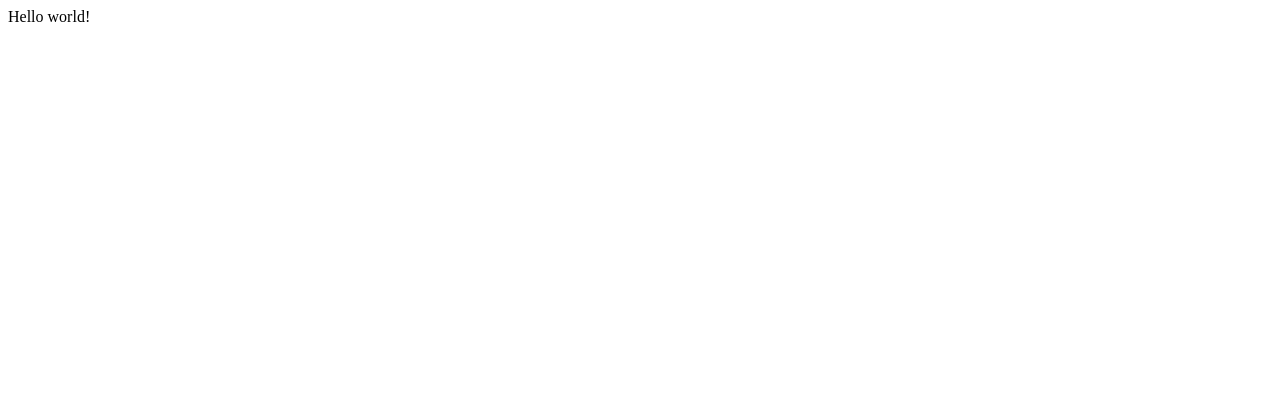
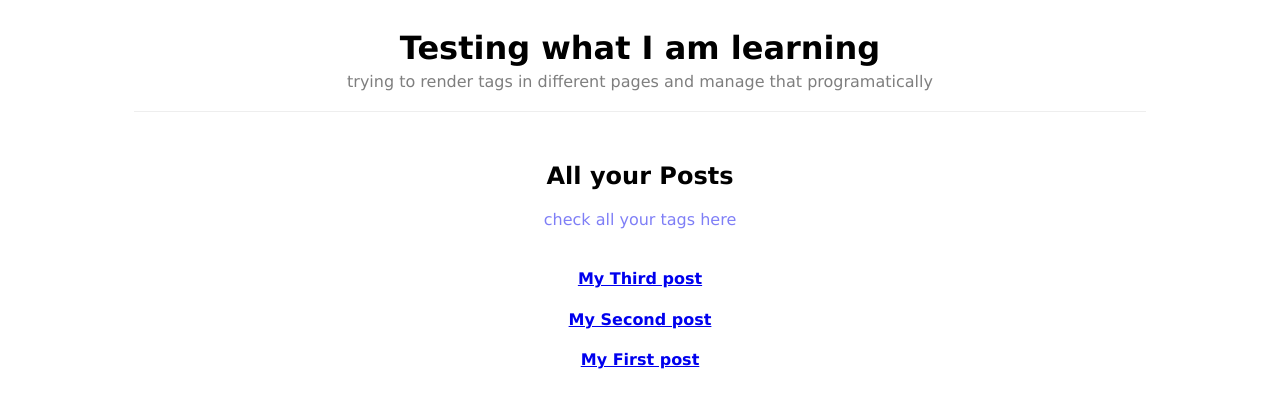
Before and after one commit to tiagofsanchez/gatsbyBlogTags, a Gatsby site: page / in a window 1280 px wide. Built offline with nearby package versions, Linux system fonts and the light colour scheme; Gatsby itself is replaced by a stand-in of ours.

Commit message:
playing with tags

```diff
--- a/gatsby-config.js
+++ b/gatsby-config.js
@@ -5,5 +5,18 @@
  */
 
 module.exports = {
-  /* Your site config here */
+  siteMetadata: {
+    title: "Testing what I am learning",
+    description: "trying to render tags in different pages and manage that programatically",
+  },
+  plugins: [
+    'gatsby-transformer-remark',
+    {
+      resolve: `gatsby-source-filesystem`,
+      options: {
+        name: 'pages',
+        path: `${__dirname}/src/pages`
+      }
+    }
+  ]
 }
--- a/package.json
+++ b/package.json
@@ -14,6 +14,8 @@
   },
   "dependencies": {
     "gatsby": "^2.15.11",
+    "gatsby-source-filesystem": "^2.1.21",
+    "gatsby-transformer-remark": "^2.6.21",
     "react": "^16.9.0",
     "react-dom": "^16.9.0"
   },
--- /dev/null
+++ b/src/components/Header.js
@@ -0,0 +1,65 @@
+import React from "react"
+import { StaticQuery, graphql, Link } from "gatsby"
+
+
+const TitleAndDescription = ({ data }) => {
+  const title = data.site.siteMetadata.title
+  const description = data.site.siteMetadata.description
+
+  return (
+    <Link to="/" style={{ textDecoration: "none", color: "black" }}>
+      <div
+        style={{
+          display: "flex",
+          flexDirection: "column",
+          alignItems: "center",
+          fontFamily: "Verdana",
+          textAlign: "center",
+          borderBottom: "solid 1px #eee",
+          paddingBottom: "20px",
+          width: "80%",
+          margin: "auto",
+          marginBottom: "50px",
+        }}
+      >
+        <h1
+          style={{
+            marginBottom: "5px",
+          }}
+        >
+          {title}
+        </h1>
+        <p
+          style={{
+            marginTop: 0,
+            margin: "auto",
+            opacity: 0.5,
+          }}
+        >
+          {description}
+        </p>
+      </div>
+    </Link>
+  )
+}
+
+// This is an old implementation a new implementation could be using useStaticQuery
+const Header = () => {
+  return (
+    <StaticQuery
+      query={graphql`
+        query {
+          site {
+            siteMetadata {
+              title
+              description
+            }
+          }
+        }
+      `}
+      render={data => <TitleAndDescription data={data} />}
+    />
+  )
+}
+
+export default Header
--- /dev/null
+++ b/src/components/Tag.js
@@ -0,0 +1,45 @@
+import React, { Fragment } from "react"
+import { Link } from "gatsby"
+
+const TagsMenu = props => {
+  const { tagName } = props
+  console.log(tagName)
+
+  let tagOptions = (
+    <Fragment>
+
+      <Link style={{ textDecoration: "none" }} to={`/tags/${tagName}`}>
+        <span
+          style={{
+            marginLeft: "10px",
+            border: "solid 1px #eee",
+            padding: "5px",
+            backgroundColor: "pink",
+            borderRadius: "5px"
+          }}
+        >
+          {tagName}
+        </span>
+      </Link>
+      <Link style={{ textDecoration: "none", opacity:"0.5" }} to={`/tags`}> back </Link>
+    </Fragment>
+  )
+
+  return (
+    <Fragment>
+      <div
+        style={{
+          width: "80%",
+          margin: "auto",
+          marginBottom: "50px",
+          textAlign: "center",
+          dispplay: "flex",
+        }}
+      >
+        {tagOptions}
+      </div>
+    </Fragment>
+  )
+}
+
+export default TagsMenu
--- /dev/null
+++ b/src/pages/2019-09-01-my-first-post.md
@@ -0,0 +1,10 @@
+---
+path: "/first-post"
+date: "2019-09-01"
+title: "My First post"
+tags: ["this" , "whatsup" ]
+excerpt: "This is a preview"
+categories: "HOME"
+---
+
+Lorem Ipsum is simply dummy text of the printing and typesetting industry. Lorem Ipsum has been the industry's standard dummy text ever since the 1500s, when an unknown printer took a galley of type and scrambled it to make a type specimen book. It has survived not only five centuries, but also the leap into electronic typesetting, remaining essentially unchanged. It was popularised in the 1960s with the release of Letraset sheets containing Lorem Ipsum passages, and more recently with desktop publishing software like Aldus PageMaker including versions of Lorem Ipsum
--- /dev/null
+++ b/src/pages/2019-09-02-my-second-post.md
@@ -0,0 +1,9 @@
+---
+path: "/second-post"
+date: "2019-09-02"
+title: "My Second post"
+tags: ["this" , "that"]
+excerpt: "This is a preview"
+---
+
+Lorem Ipsum is simply dummy text of the printing and typesetting industry. Lorem Ipsum has been the industry's standard dummy text ever since the 1500s, when an unknown printer took a galley of type and scrambled it to make a type specimen book. It has survived not only five centuries, but also the leap into electronic typesetting, remaining essentially unchanged. It was popularised in the 1960s with the release of Letraset sheets containing Lorem Ipsum passages, and more recently with desktop publishing software like Aldus PageMaker including versions of Lorem Ipsum
--- /dev/null
+++ b/src/pages/2019-09-03-my-third-post.md
@@ -0,0 +1,12 @@
+---
+path: "/third-post"
+date: "2019-09-03"
+title: "My Third post"
+tags: ["this" , "that"]
+excerpt: "This is a preview"
+---
+
+Lorem Ipsum is simply dummy text of the printing and typesetting industry. Lorem Ipsum has been the industry's standard dummy text ever since the 1500s, when an unknown printer took a galley of type and scrambled it to make a type specimen book. It has survived not only five centuries, but also the leap into electronic typesetting, remaining essentially unchanged. It was popularised in the 1960s with the release of Letraset sheets containing Lorem Ipsum passages, and more recently with desktop publishing software like Aldus PageMaker including versions of Lorem Ipsum
+
+
+## That is big!
--- a/src/pages/index.js
+++ b/src/pages/index.js
@@ -1,3 +1,64 @@
 import React from "react"
+import { graphql, Link } from "gatsby"
+import Header from "../components/Header"
 
-export default () => <div>Hello world!</div>
+const layout = ({ data }) => {
+  const { edges } = data.allMarkdownRemark
+  return (
+    <div>
+      <Header />
+      <div
+        style={{
+          fontFamily: "Verdana",
+          textAlign: "center",
+          margin: "auto",
+          marginBottom: "40px",
+          width: "80%",
+        }}
+      >
+        <h2>All your Posts</h2>
+        <Link to={`/tags`} style={{textDecoration: "none" , opacity: "0.5"}}>check all your tags here</Link>
+      </div>
+      <div style={{marginBottom:"50px"}}>
+      {edges.map(edge => {
+        const { frontmatter } = edge.node
+        return (
+          <div
+            key={frontmatter.path}
+            style={{
+              fontFamily: "Verdana",
+              textAlign: "center",
+              margin: "auto",
+              width: "80%",
+            }}
+          >
+            <Link to={frontmatter.path}>
+              <h4>{frontmatter.title}</h4>
+            </Link>
+          </div>
+        )
+      })}
+      </div>
+    </div>
+  )
+}
+
+export const query = graphql`
+  query HomepageQuery {
+    allMarkdownRemark(sort: { fields: frontmatter___date, order: DESC }) {
+      edges {
+        node {
+          frontmatter {
+            title
+            path
+            date
+            excerpt
+            tags
+          }
+        }
+      }
+    }
+  }
+`
+
+export default layout
```
Also changed, not shown: gatsby-node.js (added, +100 -0 lines), src/components/TagsMenu.js (added, +48 -0 lines), src/templates/allTagIndex.js (added, +36 -0 lines), src/templates/blogPost.js (added, +45 -0 lines), src/templates/singleTagIndex.js (added, +37 -0 lines), README.md, src/images/blogTags.gif (added), 1 other file.
